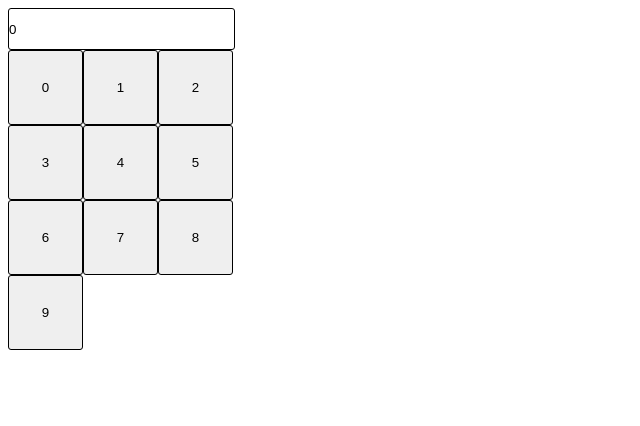
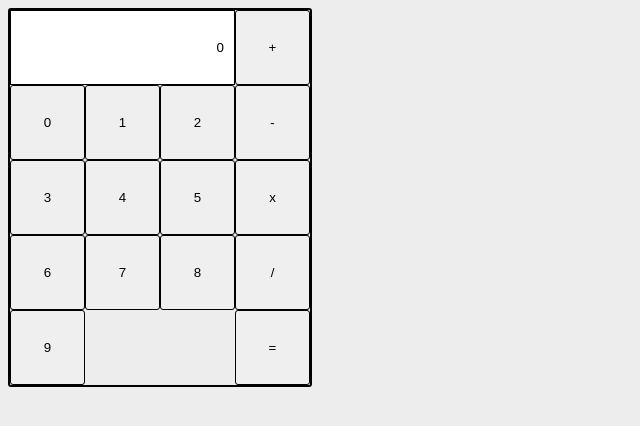
Before and after one commit to MyEnigmaa/Calculator, a plain HTML site: page index.html in a window 1280 px wide. Shown: the whole page, without its empty margins (0-640 px from the left). Drawn offline with Linux system fonts and the light colour scheme.

Commit message:
css: layouting, add color & transition effetct. .js: add eventHandler

```diff
--- a/calculator.js
+++ b/calculator.js
@@ -1,10 +1,12 @@
-const buttons = document.getElementById('buttons');
-const outputWindow = document.getElementById('output');
-let numberOne = 0;
+const numbers = document.getElementById('numbers');
+const outputWindow = document.getElementById('outputWindow');
+const arithmeticButtons = document.querySelectorAll(".arithmetic")
+let numberOne = "";
 let numberTwo = 0;
 let solution = 0;
-let set = false;
-
+let setNumberOne = false;
+let setNumberTwo = false;
+console.table(arithmeticButtons);
 
 function Buttons (){ //create 10 Buttons
     for(i=0; i<10; i++){
@@ -13,13 +15,26 @@ function Buttons (){ //create 10 Buttons
         number.textContent = i;
         number.type = "button";
         number.addEventListener("click", inputNumber);
-        buttons.appendChild(number);
+        numbers.appendChild(number);
     }
 }
 
+for(i=0 ; i< arithmeticButtons.length ; i++){
+    arithmeticButtons[i].addEventListener("click", Calculate);
+}
+
+function Calculate(e){
+
+    numberTwo = parseFloat(numberOne);
+    numberOne = "";
+    outputWindow.value = 0;
+}
+
 function inputNumber(e){ //Setting values for calculation
-    (set) ? numberTwo = e.target.value: numberOne = e.target.value;
+    numberOne += e.target.value;
+    outputWindow.value = parseFloat(numberOne);
 }
+
 
 
 
--- a/index.html
+++ b/index.html
@@ -11,11 +11,21 @@
 
         </div>
         <div id="main">
-            <div id="display">
-                <input type="text" value="0">
+            <div>
+                <div id="display">
+                    <label for="outputWindow"></label>
+                    <input id="outputWindow" type="text" value=0></input>
+                </div>
+                <div id="numbers">
+
+                </div>
             </div>
-            <div id="buttons">
-
+            <div id="arithmeticButtons">
+                <button type="button" id="plus" class="arithmetic">+</button>
+                <button type="button" id="minus" class="arithmetic">-</button>
+                <button type="button" id="mult" class="arithmetic">x</button>
+                <button type="button" id="divide" class="arithmetic">/</button>
+                <button type="button" id="equal" class="arithmetic">=</button>
             </div>
         </div>
     </body>
--- a/style.css
+++ b/style.css
@@ -1,5 +1,12 @@
+:root {
+    --primary-dark: #333;
+    --primary-light: #ededed;
+    --secondary-light: #fefefe;
+  }
+
 html,body{
     height: 100%;
+    background-color: var(--primary-light);
 }
 button{
     width: 75px;
@@ -12,14 +19,38 @@ button{
 }
 input{
     width: 225px;
-    height: 40px;
-    padding: 0px;
+    height: 75px;
+    padding: 10px;
     border: 1px;
     border-style: solid;
-    border-radius: 3px;
+    box-sizing: border-box;
 }
-#buttons{
+#numbers{
     width: 225px;
     display: flex;
     flex-wrap: wrap;
 }
+#main{
+    display: flex;
+    width: 300px;
+    border: 2px;
+    border-radius: 3px;
+    border-style: solid;
+}
+#arithmeticButtons{
+    display: flex;
+    flex-wrap: wrap;
+    flex-direction: column;
+}
+
+#outputWindow{
+    text-align: right;
+}
+button:hover{
+    transform: scale(1.05);
+    background-color: var(--secondary-light);
+}
+button:active{
+    background-color: var(--secondary-light);
+    transform: scale(0.95);
+}
```
